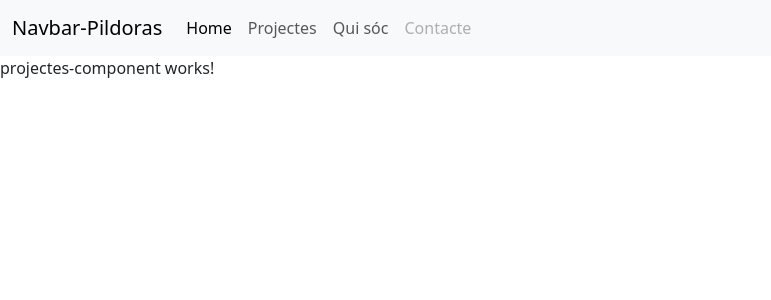
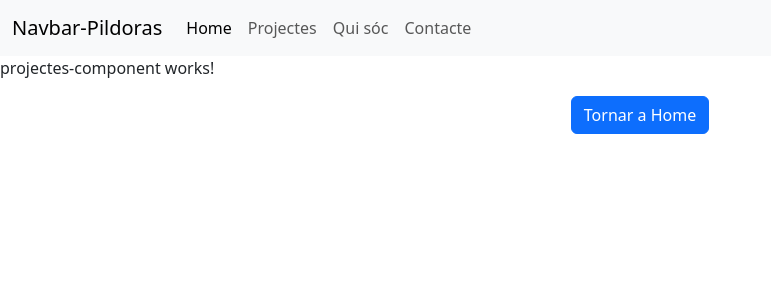
Before and after one commit to jaumevc/angular-pindoles, an Angular app in the folder treballadors-app/: page /projectes in a window 1280 px wide. Shown: the top 300 px of the page, without its empty margins (0-771 px from the left). Built offline with nearby package versions, Linux system fonts and the light colour scheme.

Commit message:
video 26 fins min 8:10

```diff
--- a/treballadors-app/src/app/app.component.html
+++ b/treballadors-app/src/app/app.component.html
@@ -9,7 +9,8 @@
         <a class="nav-link active" aria-current="page" href="">Home</a>
         <a class="nav-link" href="projectes">Projectes</a>
         <a class="nav-link" href="quisoc">Qui sóc</a>
-        <a class="nav-link disabled">Contacte</a>
+        <!-- <a class="nav-link disabled">Contacte</a> -->
+        <a class="nav-link" href="contacte">Contacte</a>
       </div>
     </div>
   </div>
--- a/treballadors-app/src/app/projectes-component/projectes-component.component.html
+++ b/treballadors-app/src/app/projectes-component/projectes-component.component.html
@@ -1 +1,5 @@
 <p>projectes-component works!</p>
+
+<div style="text-align: center;">
+    <button class="btn btn-primary" (click)="tornarHome()">Tornar a Home</button>
+</div>
--- a/treballadors-app/src/app/projectes-component/projectes-component.component.ts
+++ b/treballadors-app/src/app/projectes-component/projectes-component.component.ts
@@ -1,4 +1,5 @@
 import { Component } from '@angular/core';
+import { Router } from '@angular/router';
 
 @Component({
   selector: 'app-projectes-component',
@@ -7,4 +8,10 @@ import { Component } from '@angular/core';
 })
 export class ProjectesComponentComponent {
 
+  constructor(private router:Router){}
+
+  tornarHome(){
+    //posem "" perque es la ruta del home que hem posat en el href del navbar
+    this.router.navigate([""]);
+  }
 }
```
